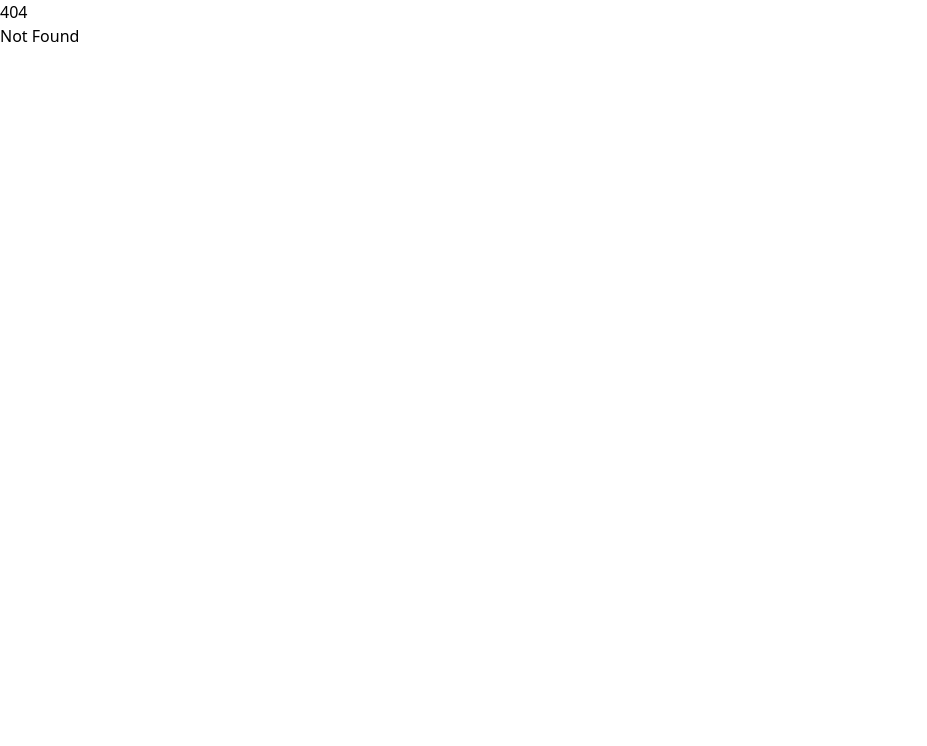
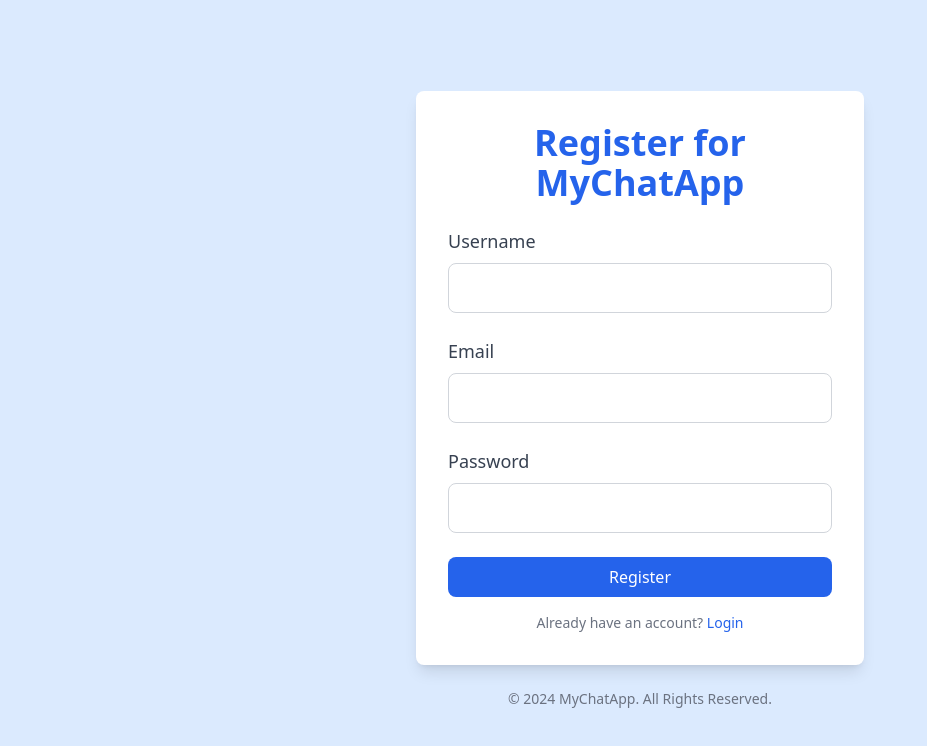
Before and after one commit to LBacchiani/MyChatApp, a SvelteKit app in the folder MyChatApp/: page /register in a window 1280 px wide. Before the commit this address had no page. Shown: the top 746 px of the page, without its empty margins (0-927 px from the left). Built offline with nearby package versions, Linux system fonts and the light colour scheme; no server answers.

Commit message:
feat(register/login)

```diff
--- a/MyChatApp/package.json
+++ b/MyChatApp/package.json
@@ -55,6 +55,7 @@
 		"vite": "^5.0.11"
 	},
 	"dependencies": {
+		"@supabase/supabase-js": "^2.46.2",
 		"@tailwindcss/container-queries": "^0.1.1",
 		"@tailwindcss/forms": "^0.5.9",
 		"@tailwindcss/typography": "^0.5.15"
--- /dev/null
+++ b/MyChatApp/src/components/Footer.svelte
@@ -0,0 +1,3 @@
+<footer class="bg-gray-800 text-white p-4 text-center">
+   <slot/>
+  </footer>
--- a/MyChatApp/src/lib/index.ts
+++ /dev/null
@@ -1 +0,0 @@
-// Reexport your entry components here
--- /dev/null
+++ b/MyChatApp/src/lib/supabase.ts
@@ -0,0 +1,6 @@
+import { createClient } from '@supabase/supabase-js';
+
+const SUPABASE_URL = import.meta.env.VITE_SUPABASE_URL;
+const SUPABASE_ANON_KEY = import.meta.env.VITE_SUPABASE_ANON_KEY;
+
+export const supabase = createClient(SUPABASE_URL, SUPABASE_ANON_KEY);
--- a/MyChatApp/src/routes/+page.svelte
+++ b/MyChatApp/src/routes/+page.svelte
@@ -1,3 +1,27 @@
-<h1>Welcome to your library project</h1>
-<p>Create your package using @sveltejs/package and preview/showcase your work with SvelteKit</p>
-<p>Visit <a href="https://svelte.dev/docs/kit">svelte.dev/docs/kit</a> to read the documentation</p>
+<script>
+  import { goto } from '$app/navigation';
+</script>
+<div class="flex flex-col items-center justify-center h-screen bg-blue-100 p-6">
+    <div class="bg-white rounded-lg shadow-lg p-8 max-w-md w-full text-center">
+      <h1 class="text-4xl font-bold text-blue-600 mb-6">MyChatApp</h1>
+
+      <p class="text-lg text-gray-700 mb-6">
+        Welcome to MyChatApp! The best way to chat with friends.
+      </p>
+      <div class="space-y-4">
+        <button
+          class="w-full bg-blue-600 text-white py-2 rounded-lg hover:bg-blue-500 focus:outline-none"
+          on:click={() => goto('/register')}>
+          Register
+        </button>
+        <button
+          class="w-full bg-gray-600 text-white py-2 rounded-lg hover:bg-gray-500 focus:outline-none"
+          on:click={() => goto('/login')}>
+          Login
+        </button>
+      </div>
+    </div>
+    <footer class="mt-6 text-sm text-gray-500">
+      <p>&copy; {new Date().getFullYear()} MyChatApp. All Rights Reserved.</p>
+    </footer>
+  </div>
--- /dev/null
+++ b/MyChatApp/src/routes/login/+page.svelte
@@ -0,0 +1,62 @@
+<script>
+  import { goto } from '$app/navigation';
+
+    // Handle form submission
+    const handleLogin = (event) => {
+      event.preventDefault(); // Prevent default form submission
+
+      const username = event.target.username.value;
+      const password = event.target.password.value;
+
+      // For now, just log the credentials to the console
+      console.log('Username:', username);
+      console.log('Password:', password);
+
+      // Simulate successful login and navigate to home or dashboard
+      // For now, you can navigate to a different page on success
+      goto('/');
+    };
+  </script>
+
+  <div class="flex flex-col items-center justify-center h-screen bg-blue-100 p-6">
+    <div class="bg-white rounded-lg shadow-lg p-8 max-w-md w-full text-center">
+      <h1 class="text-4xl font-bold text-blue-600 mb-6">Login to MyChatApp</h1>
+
+      <form on:submit={handleLogin} class="space-y-6">
+        <div>
+          <label for="username" class="block text-left text-lg text-gray-700">Username</label>
+          <input
+            id="username"
+            name="username"
+            type="text"
+            required
+            class="w-full p-3 mt-2 border border-gray-300 rounded-lg focus:outline-none focus:ring-2 focus:ring-blue-500"
+          />
+        </div>
+        <div>
+          <label for="password" class="block text-left text-lg text-gray-700">Password</label>
+          <input
+            id="password"
+            name="password"
+            type="password"
+            required
+            class="w-full p-3 mt-2 border border-gray-300 rounded-lg focus:outline-none focus:ring-2 focus:ring-blue-500"
+          />
+        </div>
+
+        <div class="space-y-4">
+          <button
+            type="submit"
+            class="w-full bg-blue-600 text-white py-2 rounded-lg hover:bg-blue-500 focus:outline-none">
+            Login
+          </button>
+          <p class="text-sm text-gray-500">
+            Don't have an account? <a href="/register" class="text-blue-600 hover:underline">Register</a>
+          </p>
+        </div>
+      </form>
+    </div>
+    <footer class="mt-6 text-sm text-gray-500">
+      <p>&copy; {new Date().getFullYear()} MyChatApp. All Rights Reserved.</p>
+    </footer>
+  </div>
--- /dev/null
+++ b/MyChatApp/src/routes/register/+page.svelte
@@ -0,0 +1,99 @@
+<script>
+  import { goto } from '$app/navigation';
+  import {supabase} from '$lib/supabase';
+    let email = '';
+    let password = '';
+    let username = '';
+    let errorMessage = '';
+
+    // Handle form submission
+    const handleSubmit = async (event) => {
+  event.preventDefault();
+
+  if (!email || !password || !username) {
+    errorMessage = 'All fields are required.';
+    return;
+  }
+
+  const { user, error: signUpError } = await supabase.auth.signUp({
+    email: email,
+    password: password,
+  });
+
+  if (signUpError) {
+    errorMessage = signUpError.message || 'Something went wrong during registration.';
+    return;
+  }
+
+  const { insertError } = await supabase.from('User').insert({username: username, email: email });
+  if (insertError) {
+    errorMessage = 'Username already exists';
+    return;
+  }
+
+  goto('/login');
+};
+
+  </script>
+
+  <div class="flex flex-col items-center justify-center h-screen bg-blue-100 p-6">
+    <div class="bg-white rounded-lg shadow-lg p-8 max-w-md w-full text-center">
+      <h1 class="text-4xl font-bold text-blue-600 mb-6">Register for MyChatApp</h1>
+
+      {#if errorMessage}
+        <div class="bg-red-100 text-red-700 p-4 rounded-lg mb-4">
+          <strong>{errorMessage}</strong>
+        </div>
+      {/if}
+
+      <form on:submit={handleSubmit} class="space-y-6">
+        <div>
+          <label for="username" class="block text-left text-lg text-gray-700">Username</label>
+          <input
+            id="username"
+            type="text"
+            bind:value={username}
+            required
+            class="w-full p-3 mt-2 border border-gray-300 rounded-lg focus:outline-none focus:ring-2 focus:ring-blue-500"
+          />
+        </div>
+
+        <div>
+          <label for="email" class="block text-left text-lg text-gray-700">Email</label>
+          <input
+            id="email"
+            type="email"
+            bind:value={email}
+            required
+            class="w-full p-3 mt-2 border border-gray-300 rounded-lg focus:outline-none focus:ring-2 focus:ring-blue-500"
+          />
+        </div>
+
+        <div>
+          <label for="password" class="block text-left text-lg text-gray-700">Password</label>
+          <input
+            id="password"
+            type="password"
+            bind:value={password}
+            required
+            class="w-full p-3 mt-2 border border-gray-300 rounded-lg focus:outline-none focus:ring-2 focus:ring-blue-500"
+          />
+        </div>
+
+        <div class="space-y-4">
+          <button
+            type="submit"
+            class="w-full bg-blue-600 text-white py-2 rounded-lg hover:bg-blue-500 focus:outline-none">
+            Register
+          </button>
+          <p class="text-sm text-gray-500">
+            Already have an account? <a href="/login" class="text-blue-600 hover:underline">Login</a>
+          </p>
+        </div>
+      </form>
+    </div>
+
+    <footer class="mt-6 text-sm text-gray-500">
+      <p>&copy; {new Date().getFullYear()} MyChatApp. All Rights Reserved.</p>
+    </footer>
+  </div>
```
Also changed, not shown: 1 other file (tests, documents, lock files or other folders).
